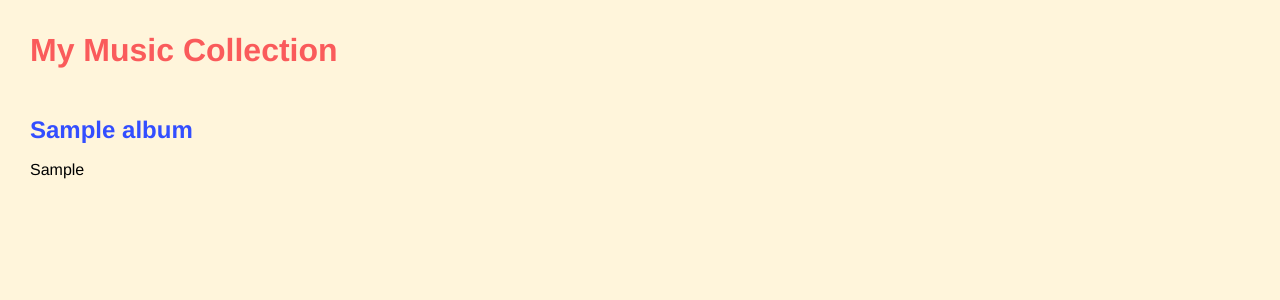
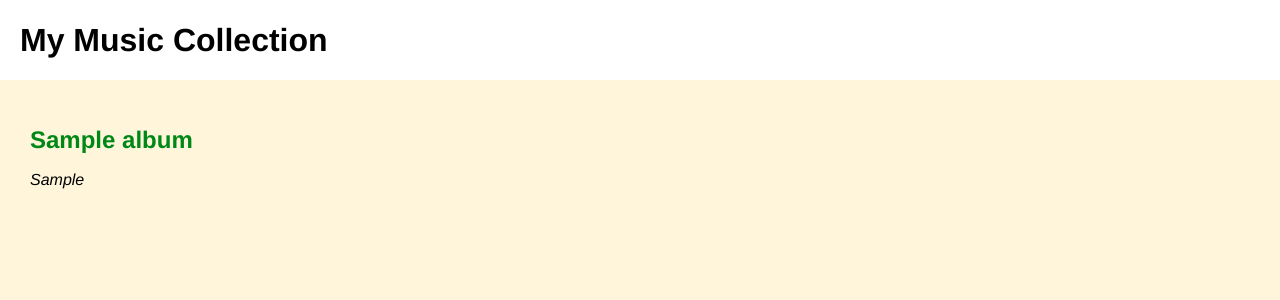
Before and after one commit to Momentum-Team-8/django-music-roanblanchard, a Django app: page / in a window 1280 px wide. Shown: the top 300 px of the page. Run offline with Django 3.2, Linux system fonts and the light colour scheme; tables that the repository leaves empty hold one stand-in row (values such as "Sample post").

Commit message:
added some more styling

```diff
--- a/albums/static/css/albums.css
+++ b/albums/static/css/albums.css
@@ -8,9 +8,6 @@ body {
     font-family: Helvetica, sans-serif;
     line-height: 40px;
     background-color: #fff5db;
-    margin-left: 30px;
-    margin-top: 30px;
-    margin-bottom: 30px;
 }
 
 a {
@@ -18,13 +15,27 @@ a {
 }
 
 h1 > a {
-    color: #fa5b5b;
+    color: black;
 }
 
 h1 {
     margin-bottom: 40px;
+    background-color: white;
+    padding: 20px;
+    margin-top: 0;
+    margin-left: 0;
 }
 
 h2 > a {
-    color: #334eff;
+    color: #008817;
 }
+
+h2 {
+    margin-left: 30px;
+}
+
+p {
+    font-style: italic;
+    margin-left: 30px;
+    margin-bottom: 30px;
+}
```
